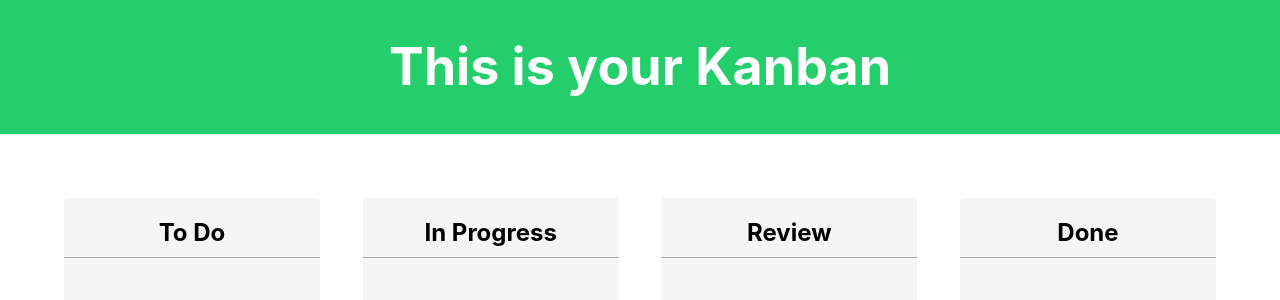
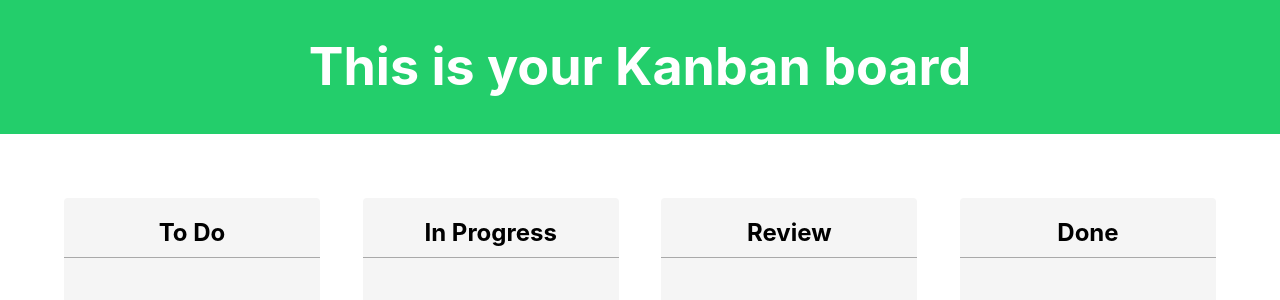
Before and after one commit to Angelica137/kanban, a React (Create React App) app: page / in a window 1280 px wide. Shown: the top 300 px of the page. Built offline with nearby package versions, Linux system fonts and the light colour scheme.

Commit message:
update title

```diff
--- a/src/components/Header/Header.js
+++ b/src/components/Header/Header.js
@@ -19,7 +19,7 @@ const Title = styled.h1`
 
 const Header = () => (
   <HeaderWrapper>
-    <Title>This is your Kanban</Title>
+    <Title>This is your Kanban board</Title>
   </HeaderWrapper>
 );
 
```
